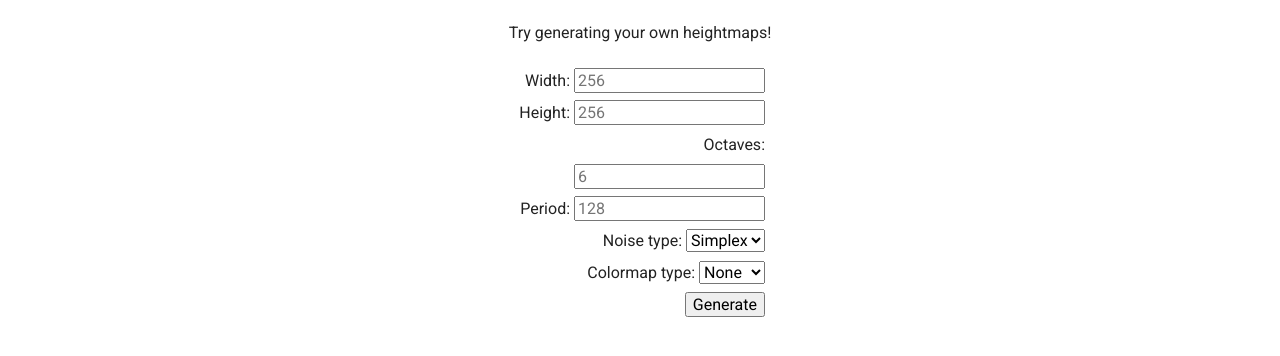
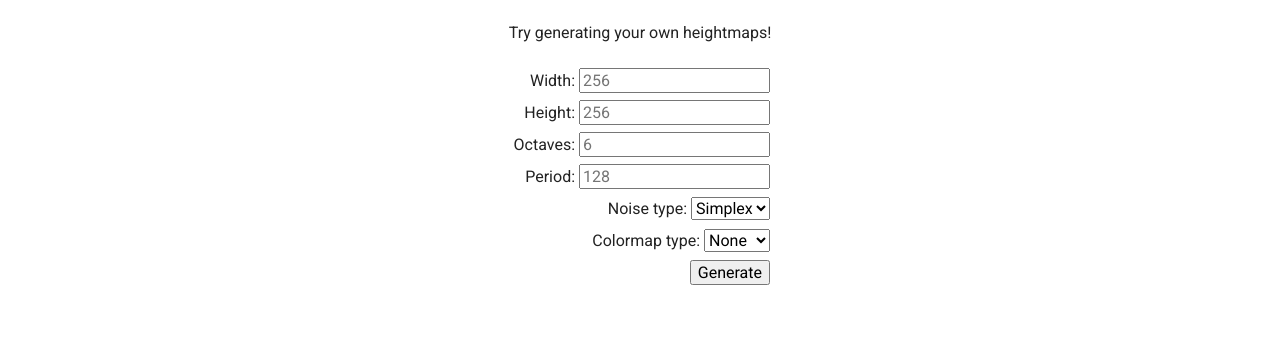
Before and after one commit to philipjscott/terrapaint, a website: page docs/index.html in a window 1280 px wide. Shown: the part 190-546 px from the top of the page. Drawn offline with Linux system fonts and the light colour scheme.

Commit message:
Fix form width CSS

```diff
--- a/docs/style.css
+++ b/docs/style.css
@@ -23,7 +23,7 @@ p {font-size: 1em}
   user-select: none;
   text-align: right;
   margin: 0 auto 20px auto;
-  width: 250px;
+  width: 260px;
 }
 input, button, select {
   font-size: 1em;
```
